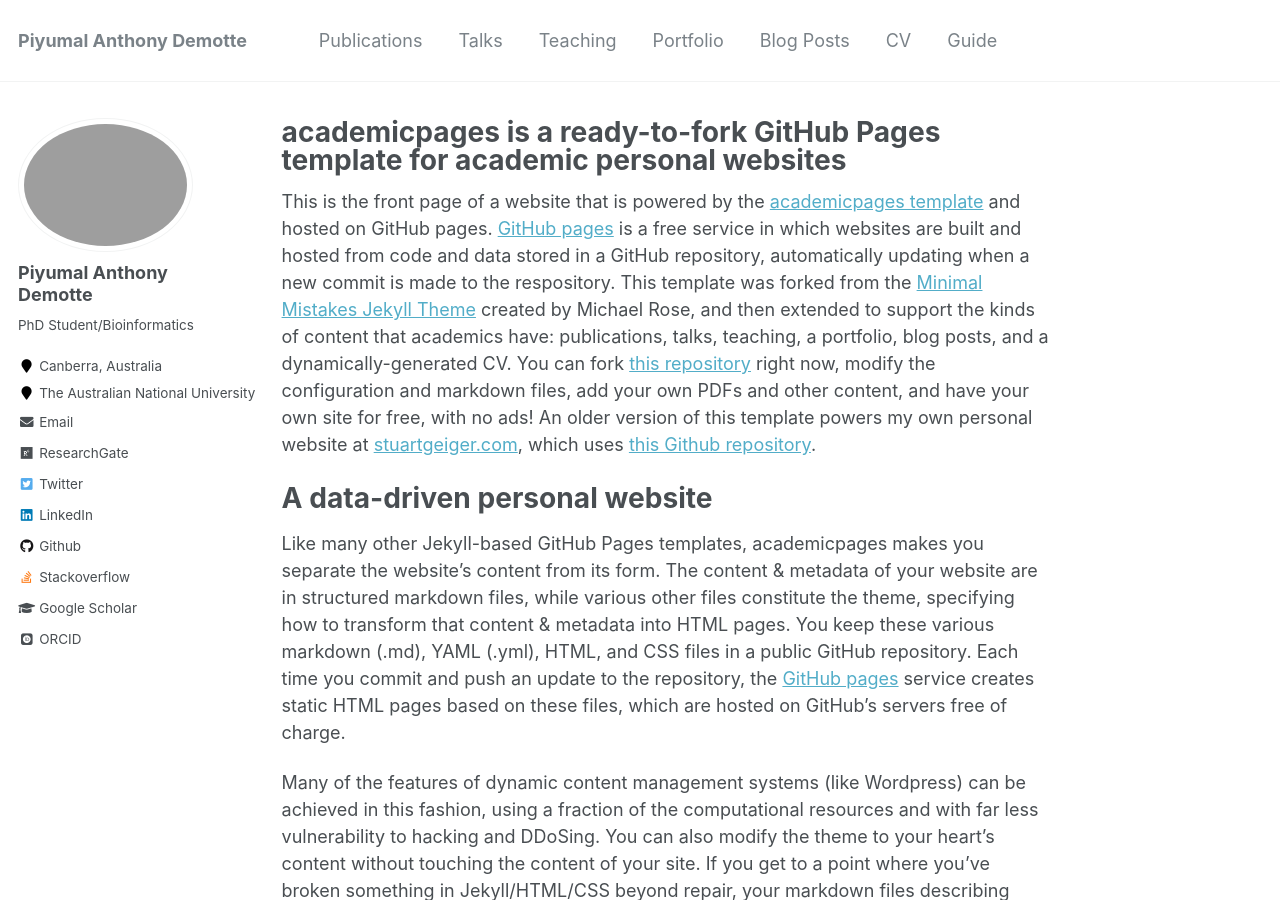
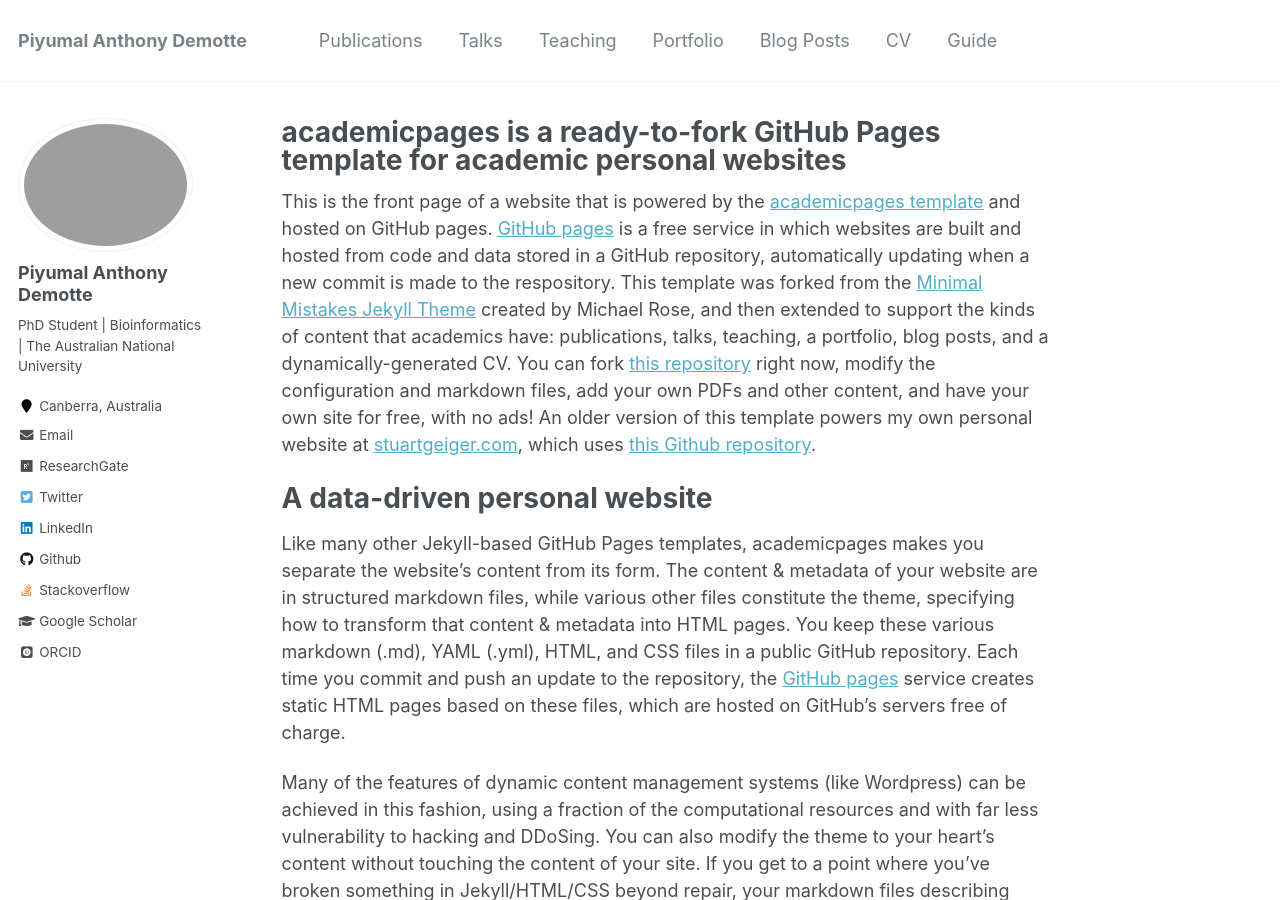
Before and after one commit to piyumalanthony/piyumalanthony.github.io, a Jekyll site: the page built from _pages/about.md, in a window 1280 px wide and 900 px high. Built offline with Jekyll 4.4.1, drawn with Linux system fonts in a browser that asks for light colours; some web fonts are replaced.

```diff
--- a/_config.yml
+++ b/_config.yml
@@ -82,9 +82,9 @@ analytics:
 author:
   name             : "Piyumal Anthony Demotte"
   avatar           : "profile.png"
-  bio              : "PhD Student/Bioinformatics"
+  bio              : "PhD Student | Bioinformatics | The Australian National University"
   location         : "Canberra, Australia"
-  employer         : "The Australian National University"
+  employer         :
   googlescholar    : "https://scholar.google.com/citations?user=CATSwmgAAAAJ&hl=en"
   email            : "piyumal.demotte@anu.edu.au"
   researchgate     : "https://www.researchgate.net/profile/Piyumal-Demotte"
@@ -95,7 +95,7 @@ author:
   flickr           :
   facebook         :
   foursquare       :
-  github           : "academicpages"
+  github           : "https://github.com/piyumalanthony"
   google_plus      :
   keybase          :
   instagram        :
@@ -108,7 +108,7 @@ author:
   stackoverflow    : "https://stackoverflow.com/users/10304430/demotte"
   steam            :
   tumblr           :
-  twitter          : "https://github.com/piyumalanthony"
+  twitter          : "https://twitter.com/DemotteAnthony"
   vine             :
   weibo            :
   xing             :
```
